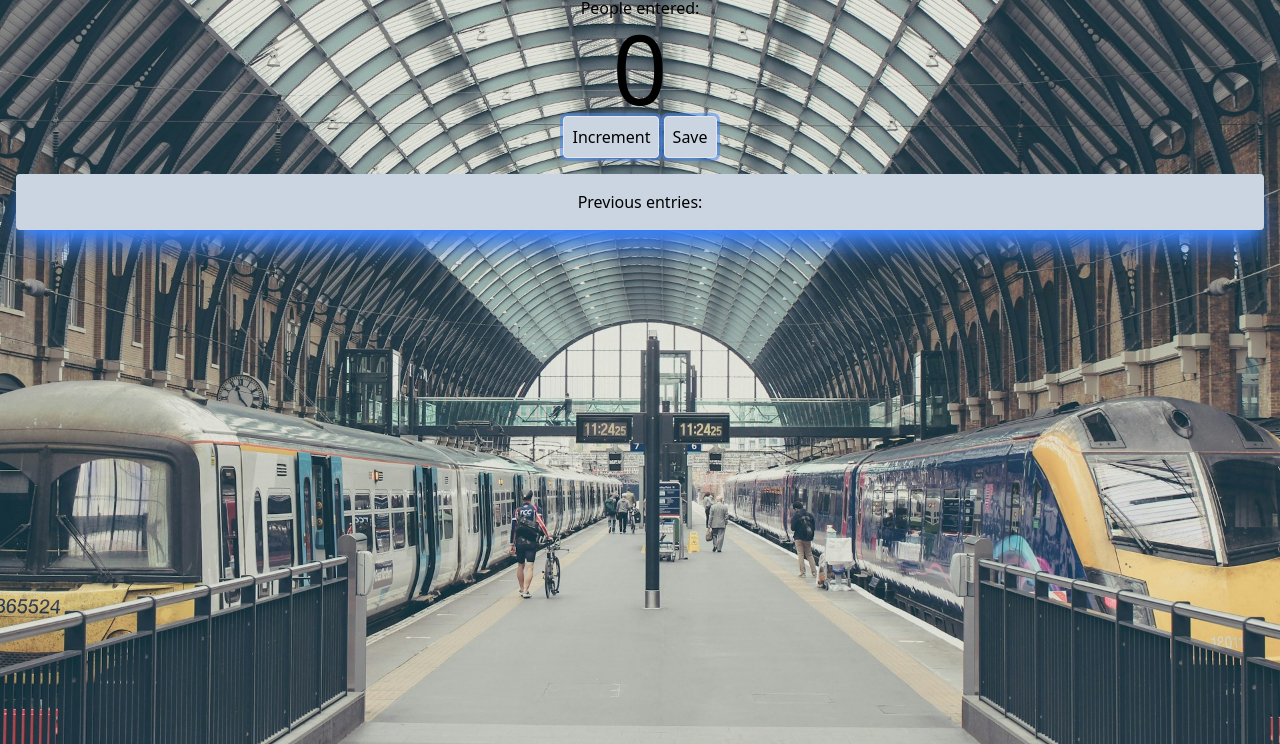
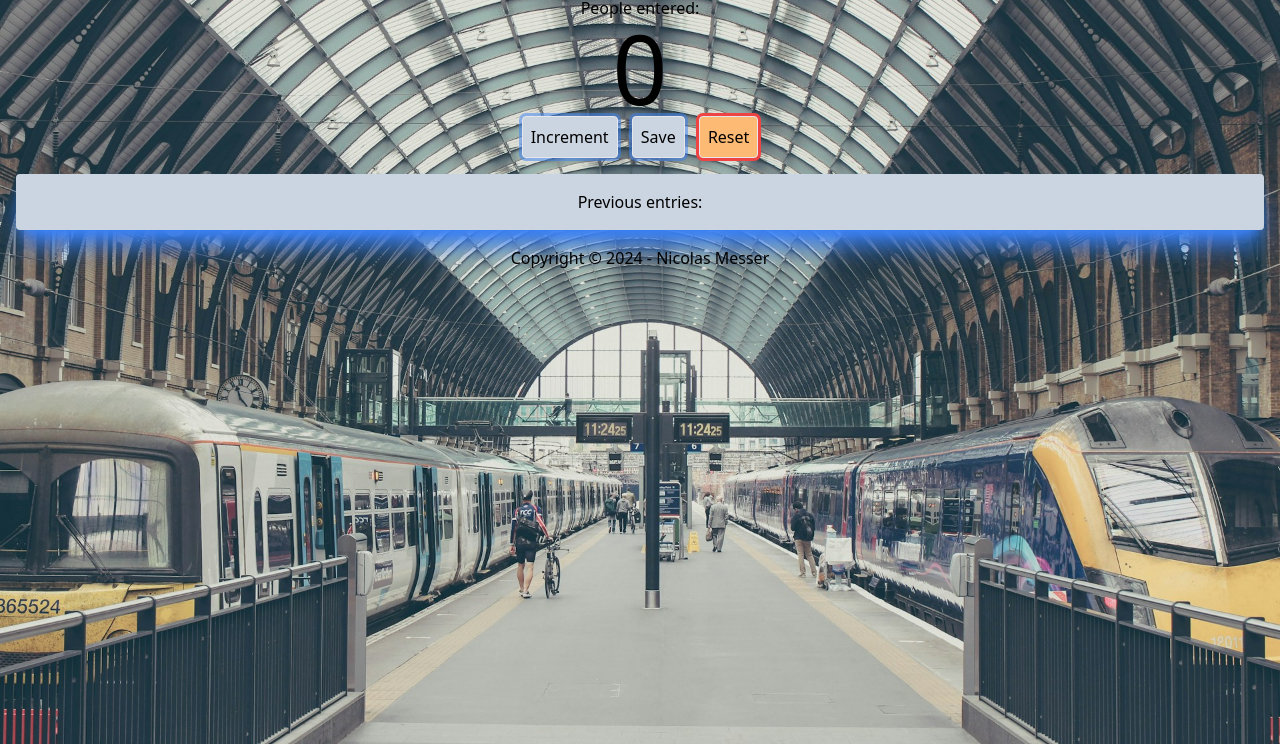
Before and after one commit to nicolasmesser/passenger-counter, a website: page index.html in a window 1280 px wide. Shown: the part 56-800 px from the top of the page. Drawn offline with Linux system fonts and the light colour scheme.

Commit message:
Adding Reset Function and Updating Screenshot

```diff
--- a/index.html
+++ b/index.html
@@ -11,7 +11,9 @@
         <p class="text-8xl" id="count-el">0</p>
         <button class="border rounded p-2 bg-slate-300 ring" id="increment-btn" onclick="increment()">Increment</button>
         <button class="border rounded p-2 bg-slate-300 ring" id="save-btn" onclick="save()">Save</button>
+        <button class="border rounded p-2 bg-orange-300 ring ring-red-500" id="reset-btn" onclick="reset()">Reset</button>
         <p class="bg-slate-300 my-4 p-4 rounded shadow-xl shadow-blue-500">Previous entries: <span id="save-el"></span></p>
+        <p>Copyright &copy 2024 - Nicolas Messer</p>
         <script src="./src/js/index.js"></script>
       </div>
     </body>
--- a/src/css/input.css
+++ b/src/css/input.css
@@ -6,3 +6,7 @@ body {
   background-image: url("../img/station.jpg");
   background-size: cover;
 }
+
+button {
+  margin: 0 5px;
+}
--- a/src/js/index.js
+++ b/src/js/index.js
@@ -25,3 +25,7 @@ function save() {
   count = 0;
   countEl.textContent = count;
 }
+
+function reset() {
+  saveEl.textContent = "";
+}
```
Also changed, not shown: src/css/output.css, 1 other file.
